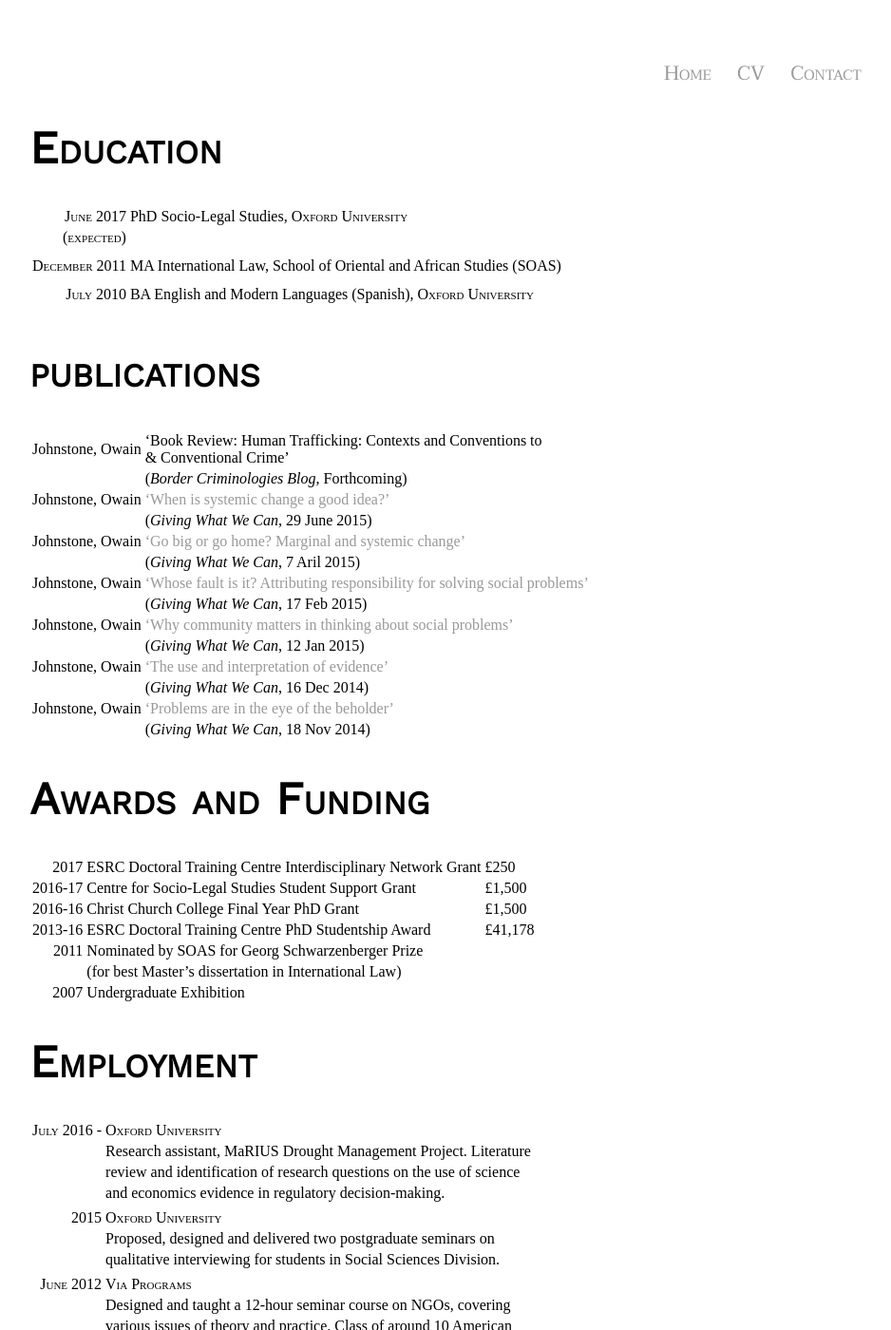
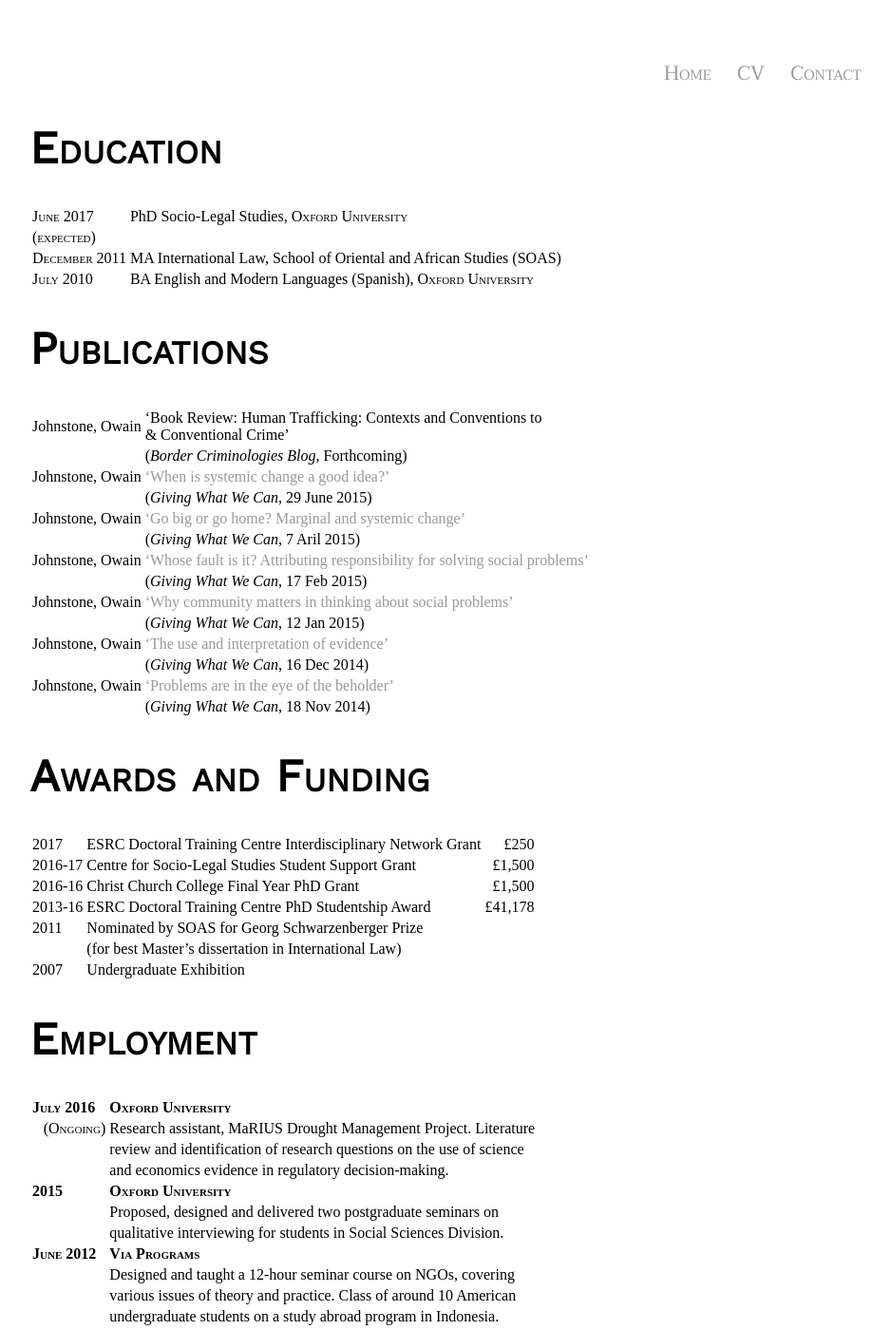
Before and after one commit to owainjohnstone/owainjohnstone.github.io, a Jekyll site: the page built from cv/index.html, in a window 1280 px wide and 1400 px high. Shown: the whole window at 95% size, without its empty margins (161-1099 px from the left). Built offline with Jekyll 4.4.1, drawn with Linux system fonts in a browser that asks for light colours.

Commit message:
Update index.html

```diff
--- a/cv/index.html
+++ b/cv/index.html
@@ -16,222 +16,232 @@ name: cv
 <table>
 <tbody>
 <tr class="odd">
-<td align="right"><span style="font-variant: small-caps;">June</span> 2017</td>
+	<td align="left"><span style="font-variant: small-caps;">June</span> 2017</td>
 	<td align="left">PhD Socio-Legal Studies, <span style="font-variant: small-caps;">Oxford University</span></td>
 </tr>
 <tr class="even">
-<td align="right"><span style="font-variant: small-caps;">(expected)</span></td>
+	<td align="left"><span style="font-variant: small-caps;">(expected)</span></td>
 	<td align="left"></td>
 </tr>
+
 <tr class="odd">
-<td align="right"></td>
-<td align="left"></td>
-</tr>
-<tr class="even">
-<td align="right"></td>
-<td align="left"></td>
-</tr>
-<tr class="odd">
-<td align="right"><span style="font-variant: small-caps;">December</span> 2011</td>
+	<td align="left"><span style="font-variant: small-caps;">December</span> 2011</td>
 	<td align="left">MA International Law, School of Oriental and African Studies <span style="font-variant: small-caps;">(SOAS)</span></td>
 </tr>
+
 <tr class="even">
-<td align="right"></td>
-<td align="left"></td>
-</tr>
-<tr class="odd">
-<td align="right"></td>
-<td align="left"></td>
-</tr>
-<tr class="even">
-<td align="right"><span style="font-variant: small-caps;">July</span> 2010</td>
+	<td align="left"><span style="font-variant: small-caps;">July</span> 2010</td>
 	<td align="left">BA English and Modern Languages (Spanish), <span style="font-variant: small-caps;">Oxford University</span></td>
-</tr>
-<tr class="odd">
-<td align="right"></td>
-<td align="left"></td>
-</tr>
-<tr class="even">
-<td align="right"></td>
-<td align="left"></td>
 </tr>
 </tbody>
 </table>
-<h1 id="publications">publications</h1>
+
+<h1 id="publications">Publications</h1>
 <table>
 <tbody>
 <tr class="odd">
-<td align="right">Johnstone, Owain</td>
+	<td align="left">Johnstone, Owain</td>
 	<td align="left">‘Book Review: Human Trafficking: Contexts and Conventions to<br>
 &amp; Conventional Crime’</td>
 </tr>
+
 <tr class="even">
 	<td align="right"></td>
 	<td align="left">(<em>Border Criminologies Blog</em>, Forthcoming)</td>
 </tr>
+
 <tr class="odd">
-<td align="right">Johnstone, Owain</td>
+	<td align="left">Johnstone, Owain</td>
 	<td align="left"><a href="https://www.givingwhatwecan.org/post/2015/06/when-systemic-change-good-idea/">‘When is systemic change a good idea?’</a></td>
 </tr>
+
 <tr class="even">
-<td align="right"></td>
+	<td align="left"></td>
 	<td align="left">(<em>Giving What We Can</em>, 29 June 2015)</td>
 </tr>
+
 <tr class="odd">
-<td align="right">Johnstone, Owain</td>
+	<td align="left">Johnstone, Owain</td>
 	<td align="left"><a href="https://www.givingwhatwecan.org/post/2015/04/go-big-or-go-home-marginal-and-systemic-change/">‘Go big or go home? Marginal and systemic change’</a></td>
 </tr>
+
 <tr class="even">
-<td align="right"></td>
+	<td align="left"></td>
 	<td align="left">(<em>Giving What We Can</em>, 7 Aril 2015)</td>
 </tr>
+
 <tr class="odd">
-<td align="right">Johnstone, Owain</td>
+	<td align="left">Johnstone, Owain</td>
 	<td align="left"><a href="https://www.givingwhatwecan.org/post/2015/02/whose-fault-it-attributing-responsibility-solving-social-problems-0/">‘Whose fault is it? Attributing responsibility for solving social problems’</a></td>
 </tr>
+
 <tr class="even">
 	<td align="right"></td>
 	<td align="left">(<em>Giving What We Can</em>, 17 Feb 2015)</td>
 </tr>
+
 <tr class="odd">
-<td align="right">Johnstone, Owain</td>
+	<td align="left">Johnstone, Owain</td>
 	<td align="left"><a href="https://www.givingwhatwecan.org/post/2015/01/why-community-matters-in-thinking-about-social-problems/">‘Why community matters in thinking about social problems’</a></td>
 </tr>
+
 <tr class="even">
 	<td align="right"></td>
 	<td align="left">(<em>Giving What We Can</em>, 12 Jan 2015)</td>
 </tr>
+
 <tr class="odd">
-<td align="right">Johnstone, Owain</td>
+	<td align="left">Johnstone, Owain</td>
 	<td align="left"><a href="https://www.givingwhatwecan.org/post/2014/12/use-and-interpretation-evidence/">‘The use and interpretation of evidence’</a></td>
 </tr>
+
 <tr class="even">
 	<td align="right"></td>
 	<td align="left">(<em>Giving What We Can</em>, 16 Dec 2014)</td>
 </tr>
+
 <tr class="odd">
-<td align="right">Johnstone, Owain</td>
+	<td align="left">Johnstone, Owain</td>
 	<td align="left"><a href="https://www.givingwhatwecan.org/post/2014/11/problems-are-in-eye-beholder/">‘Problems are in the eye of the beholder’</a></td>
 </tr>
+
 <tr class="even">
 	<td align="right"></td>
 	<td align="left">(<em>Giving What We Can</em>, 18 Nov 2014)</td>
 </tr>
 </tbody>
 </table>
+
 <h1 id="awards-and-funding">Awards and Funding</h1>
 <table>
 <tbody>
 <tr class="odd">
-<td align="right">2017</td>
+	<td align="left">2017</td>
 	<td align="left">ESRC Doctoral Training Centre Interdisciplinary Network Grant</td>
-<td align="left">£250</td>
+	<td align="right">£250</td>
 </tr>
+
 <tr class="even">
-<td align="right">2016-17</td>
+	<td align="left">2016-17</td>
 	<td align="left">Centre for Socio-Legal Studies Student Support Grant</td>
-<td align="left">£1,500</td>
+	<td align="right">£1,500</td>
 </tr>
+
 <tr class="odd">
-<td align="right">2016-16</td>
+	<td align="left">2016-16</td>
 	<td align="left">Christ Church College Final Year PhD Grant</td>
-<td align="left">£1,500</td>
+	<td align="right">£1,500</td>
 </tr>
+
 <tr class="even">
-<td align="right">2013-16</td>
+	<td align="left">2013-16</td>
 	<td align="left">ESRC Doctoral Training Centre PhD Studentship Award</td>
-<td align="left">£41,178</td>
+	<td align="right">£41,178</td>
 </tr>
+
 <tr class="odd">
-<td align="right">2011</td>
+	<td align="left">2011</td>
 	<td align="left">Nominated by SOAS for Georg Schwarzenberger Prize</td>
 	<td align="left"></td>
 </tr>
+
 <tr class="even">
-<td align="right"></td>
+	<td align="left"></td>
 	<td align="left">(for best Master’s dissertation in International Law)</td>
 	<td align="left"></td>
 </tr>
+
 <tr class="odd">
-<td align="right">2007</td>
+	<td align="left">2007</td>
 	<td align="left">Undergraduate Exhibition</td>
-<td align="left"></td>
+	<td align="right"></td>
 </tr>
+
 </tbody>
 </table>
 <h1 id="employment">Employment</h1>
 <table>
 <tbody>
+
 <tr class="odd">
-<td align="right"><span style="font-variant: small-caps;">July 2016 -</span></td>
-<td align="left"><span style="font-variant: small-caps;">Oxford University</span></td>
+<th align="left"><span style="font-variant: small-caps;">July 2016</span></th>
+<th align="left"><span style="font-variant: small-caps;">Oxford University</span></th>
 </tr>
+
 <tr class="even">
-<td align="right"></td>
+  <td align="right"><span style="font-variant: small-caps;">(Ongoing)</span></td>
 <td align="left">Research assistant, MaRIUS Drought Management Project. Literature</td>
 </tr>
+
 <tr class="odd">
 <td align="right"></td>
 <td align="left">review and identification of research questions on the use of science</td>
 </tr>
+
 <tr class="even">
 <td align="right"></td>
 <td align="left">and economics evidence in regulatory decision-making.</td>
 </tr>
-<tr class="odd">
-<td align="right"></td>
-<td align="left"></td>
+
+<tr class="even">
+<th align="left"><span style="font-variant: small-caps;">2015</span></th>
+<th align="left"><span style="font-variant: small-caps;">Oxford University</span></th>
 </tr>
-<tr class="even">
-<td align="right"><span style="font-variant: small-caps;">2015</span></td>
-<td align="left"><span style="font-variant: small-caps;">Oxford University</span></td>
-</tr>
+
 <tr class="odd">
 <td align="right"></td>
 <td align="left">Proposed, designed and delivered two postgraduate seminars on</td>
 </tr>
+
 <tr class="even">
 <td align="right"></td>
 <td align="left">qualitative interviewing for students in Social Sciences Division.</td>
 </tr>
-<tr class="odd">
-<td align="right"></td>
-<td align="left"></td>
+
+
+<tr class="even">
+<th align="left"><span style="font-variant: small-caps;">June 2012</span></th>
+<th align="left"><span style="font-variant: small-caps;">Via Programs</span></th>
 </tr>
-<tr class="even">
-<td align="right"><span style="font-variant: small-caps;">June 2012</span></td>
-<td align="left"><span style="font-variant: small-caps;">Via Programs</span></td>
-</tr>
+
 <tr class="odd">
 <td align="right"></td>
 <td align="left">Designed and taught a 12-hour seminar course on NGOs, covering</td>
 </tr>
+
 <tr class="even">
 <td align="right"></td>
 <td align="left">various issues of theory and practice. Class of around 10 American</td>
 </tr>
+
 <tr class="odd">
 <td align="right"></td>
 <td align="left">undergraduate students on a study abroad program in Indonesia.</td>
 </tr>
+
+
+<tr class="odd">
+<th align="left"><span style="font-variant: small-caps;">2006 - 2010</span></th>
+<th align="left"><span style="font-variant: small-caps;">Various</span></th>
+</tr>
+
 <tr class="even">
 <td align="right"></td>
-<td align="left"></td>
-</tr>
-<tr class="odd">
-<td align="right"><span style="font-variant: small-caps;">Various</span></td>
 <td align="left">Approximately 14 months’ experience of teaching English as a</td>
 </tr>
+
 <tr class="even">
 <td align="right"></td>
 <td align="left">foreign language. Classes between 10 and 25 students in size, of</td>
 </tr>
+
 <tr class="odd">
 <td align="right"></td>
 <td align="left">a wide range of ages and abilities.</td>
 </tr>
 </tbody>
 </table>
+
 <h1 id="administrative-experience">Administrative Experience</h1>
 <table>
 <tbody>
```
Lines whose indentation alone changed are shown as unchanged.
